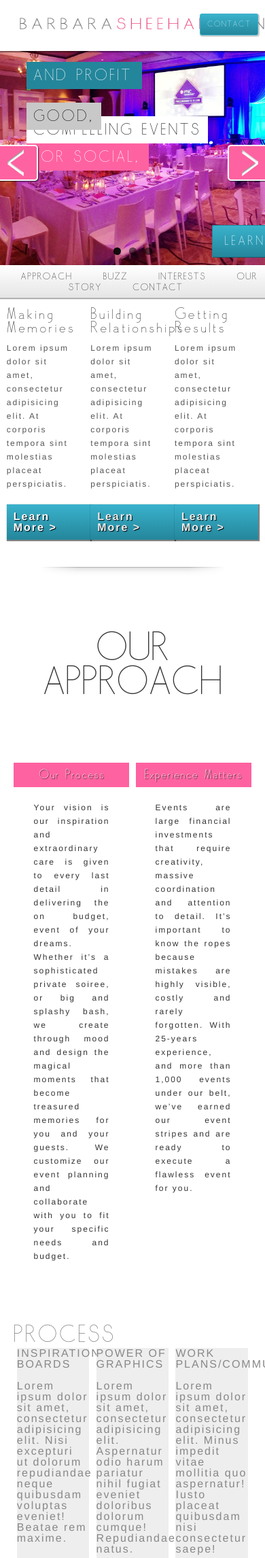
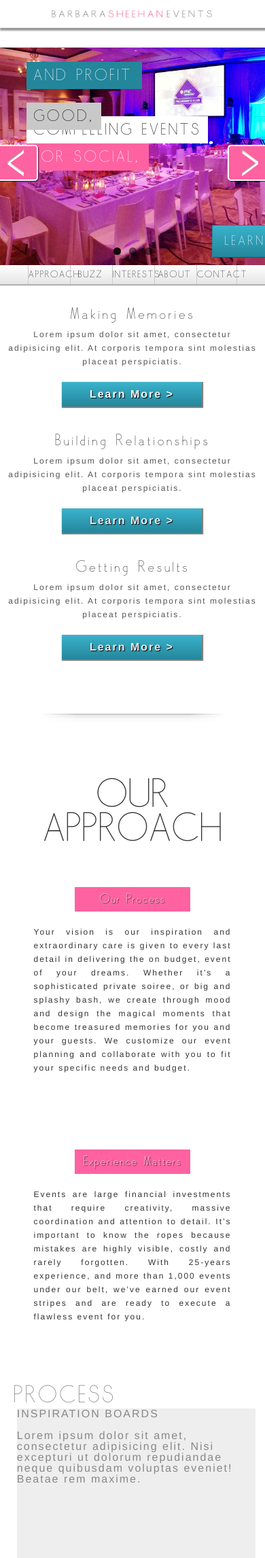
Before and after one commit to brandonpweiss/Barbara-Sheehan-Events, a PHP site: page / in a window 390 px wide. Shown: the top 2292 px of the page at 68% size. Run offline with PHP 8.4, Linux system fonts and the light colour scheme; some libraries are stand-ins or nearby versions.

Commit message:
lots and lots of media queries (read for issues)
Webkit:
-slogan does not display
-learn more button does not display
-pinterest does not display

Mozilla:
-learn more button not positioned properly
-slogan not positioned properly
-pinterest does not display

IE8:
Fuck.  Haven't checked yet.

```diff
--- a/index.html
+++ b/index.html
@@ -132,7 +132,7 @@
 		<a href="#" id="navapproach">APPROACH</a>
 		<a href="#" id="navbuzz">BUZZ</a>
 		<a href="#" id="navinterests">INTERESTS</a>
-		<a href="#" id="navabout">OUR STORY</a>
+		<a href="#" id="navabout">ABOUT</a>
 		<a href="#" id="navcontact">CONTACT</a>
 	</div>
 
--- /dev/null
+++ b/mobile.css
@@ -0,0 +1,5 @@
+@media only screen and (max-width: 768px){
+#slogan{
+display:none;
+}
+}
--- a/style.css
+++ b/style.css
@@ -99,13 +99,13 @@
 header{
 	text-align: center;
 	color: #333;
-	-webkit-box-shadow: 1px 1px 1px 1px rgba(1, 1, 1, .4);
-	box-shadow: 1px 1px 1px 1px rgba(1, 1, 1, .4);
+	-webkit-box-shadow: 2px 2px 2px 2px rgba(2, 2, 2, .4);
+	box-shadow: 2px 2px 2px 2px rgba(2, 2, 2, .4);
 	position: fixed;
-	z-index: 9999;
+	z-index: 999;
 	width: 100%;
 	background: #FFFFFF;
-	height: 75px;
+	max-height: 75px;
 	top: 0px;
 }
 header .content{
@@ -161,11 +161,12 @@
 }
 #sticky_navigation {
 	width: 100%;
+	position: relative;
+	z-index: 999999;
 }
 nav{
-	text-align: center;
-	clear:both;
-	background: #ffffff; /* Old browsers */
+text-align: center;
+background: #ffffff; /* Old browsers */
 background: -moz-linear-gradient(top,  #ffffff 0%, #e5e5e5 100%); /* FF3.6+ */
 background: -webkit-gradient(linear, left top, left bottom, color-stop(0%,#ffffff), color-stop(100%,#e5e5e5)); /* Chrome,Safari4+ */
 background: -webkit-linear-gradient(top,  #ffffff 0%,#e5e5e5 100%); /* Chrome10+,Safari5.1+ */
@@ -173,20 +174,22 @@
 background: -ms-linear-gradient(top,  #ffffff 0%,#e5e5e5 100%); /* IE10+ */
 background: linear-gradient(to bottom,  #ffffff 0%,#e5e5e5 100%); /* W3C */
 filter: progid:DXImageTransform.Microsoft.gradient( startColorstr='#ffffff', endColorstr='#e5e5e5',GradientType=0 ); /* IE6-9 */
-
-
-	padding: 8px 0px 8px 0px;
 -webkit-box-shadow:  1px 1px 1px 1px rgba(1, 1, 1, .3);
-
-        box-shadow:  1px 1px 1px 1px rgba(1, 1, 1, .3);
+box-shadow:  1px 1px 1px 1px rgba(1, 1, 1, .3);
+padding-top: 2px;
+padding-bottom: 2px;
 
 }
 nav a{
 	text-decoration: none;
 	color: #000;
 	font-family: 'skarpalt';
-	padding-left: 5%;
-	padding-right: 5%;
+	padding-top: 8px;
+	padding-bottom: 8px;
+	margin: -2px;
+	width: 15%;
+	height: 100%;
+	display: inline-block;
 	font-weight: 100;
 	font-size: 12px;
 	-webkit-transition: color .3s ease-in-out;
@@ -194,9 +197,14 @@
 	-o-transition: color .3s ease-in-out;
 	-ms-transition: color .3s ease-in-out;
 	transition: color .3s ease-in-out;
+	border-left: #CCCCCC solid thin;
 }
 nav a:hover{
 	color: #999;
+}
+
+nav a#navcontact{
+ border-right: #CCCCCC solid thin;
 }
 .flexslider .slides img {
 	min-height: 300px;
@@ -1262,6 +1270,7 @@
 	}
 	#info{
 		margin: 0 auto;
+		text-align: center;
 	}
 	.callout p{
 	max-width: 80%;
@@ -1440,10 +1449,89 @@
 }
 #profit h3{
 	margin-left: -30px;
-	outline: red solid thin;
 }
 
 #buzz .polaroid{
 	max-width: 19%;
 }
 }
+
+@media only screen and (max-width: 640px){
+#contact .content{
+text-align: center;
+}
+#contact .content .column{
+	float:none;
+	text-align: center;
+	clear:both;
+	margin: 0 auto;
+	left: 0px;
+	padding: 0px;
+	width: 100%;
+}
+.callout{
+	float:none;
+	width: 100%;
+	padding: 0px;
+	text-align: center;
+}
+.callout h2{
+	text-align: center;
+}
+.callout p{
+	width: 100%;
+}
+.wrap{
+	padding: 0px;
+	margin: 0 auto;
+	max-width: 100%;
+	margin-bottom: 40px;
+}
+.wrap p{
+	max-width: 100%;
+}
+.wrap a{
+	position: relative;
+	display:block;
+	width: 50%;
+	margin-left: -28%;
+	left: 50%;
+}
+.box{
+	float:none;
+}
+.left, .right{
+	float:none;
+	width: 100%;
+}
+.illustration{
+	float:none;
+	width: 100%;
+}
+.plus{
+	float:none;
+	font-size: 100px;
+	margin-top: 0px;
+	position: relative;
+	left: 0px;
+	clear:both;
+	z-index: 100;
+	display:none;
+}
+footer{
+	line-height: 40px;
+}
+}
+
+@media only screen and (max-width: 639px){
+	.button{
+		display:none;
+	}
+	header img#logo{
+		width: 70%;
+	}
+	#banner{
+	/*background: url(images/6.jpg) center center no-repeat;*/
+	/*background-size: cover;*/
+	/*height: 500px;*/
+}
```
